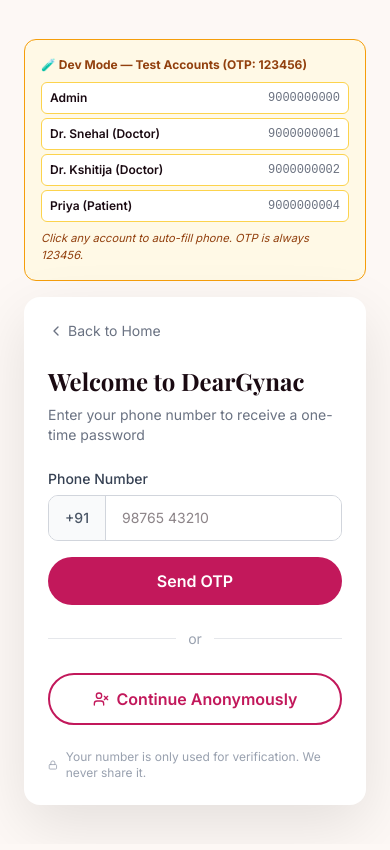
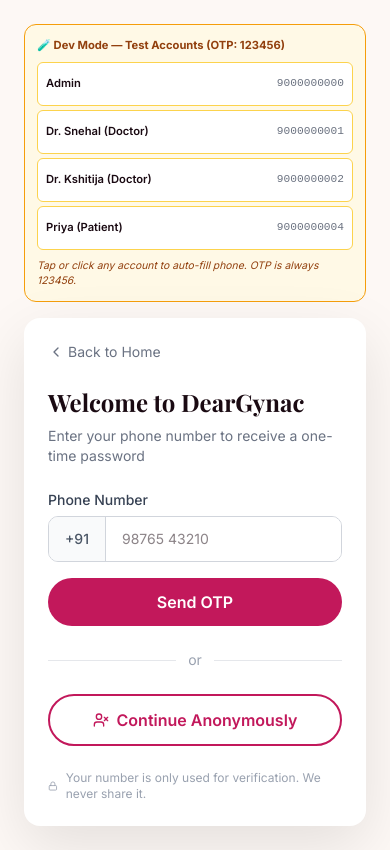
Before and after one commit to Yashvardhandhondge/Deargynac, a Next.js app: page /auth/login in a window 390 px wide. Built offline with nearby package versions, Linux system fonts and the light colour scheme; a web font is replaced by a local one.

Commit message:
Added dev credentials in server

```diff
--- a/app/auth/login/page.tsx
+++ b/app/auth/login/page.tsx
@@ -305,28 +305,30 @@
           padding: "1.5rem",
         }}
       >
-        {/* Dev mode test credentials banner */}
-        {process.env.NODE_ENV === "development" && step === "PHONE_INPUT" && (
+        {/* Test accounts: shown on phone step in all environments (incl. Vercel) for now; remove or gate behind env when going public. */}
+        {step === "PHONE_INPUT" && (
           <div
             style={{
               width: "100%",
               maxWidth: "28rem",
+              boxSizing: "border-box",
               backgroundColor: "#FFF9E6",
               border: "1px solid #F59E0B",
               borderRadius: "0.75rem",
-              padding: "1rem",
+              padding: isMobile ? "0.75rem" : "1rem",
               marginBottom: "1rem",
             }}
           >
             <div
               style={{
-                fontSize: "0.75rem",
+                fontSize: isMobile ? "0.7rem" : "0.75rem",
                 fontWeight: 700,
                 color: "#92400E",
                 marginBottom: "0.5rem",
                 display: "flex",
                 alignItems: "center",
                 gap: "0.5rem",
+                flexWrap: "wrap",
               }}
             >
               🧪 Dev Mode — Test Accounts (OTP: 123456)
@@ -341,19 +343,31 @@
                 <button
                   key={account.phone}
                   type="button"
-                  onClick={() => setValue("phone", account.phone)}
+                  onClick={() =>
+                    setValue("phone", account.phone, {
+                      shouldValidate: true,
+                      shouldDirty: true,
+                      shouldTouch: true,
+                    })
+                  }
                   style={{
                     display: "flex",
                     justifyContent: "space-between",
                     alignItems: "center",
-                    padding: "0.375rem 0.5rem",
+                    flexWrap: "wrap",
+                    gap: "0.25rem",
+                    rowGap: "0.25rem",
+                    padding: "0.5rem 0.5rem",
                     borderRadius: "0.375rem",
                     border: "1px solid #FCD34D",
                     backgroundColor: "white",
                     cursor: "pointer",
-                    fontSize: "0.75rem",
+                    fontSize: isMobile ? "0.7rem" : "0.75rem",
                     color: "#1A0A12",
                     textAlign: "left",
+                    width: "100%",
+                    minHeight: "44px",
+                    WebkitTapHighlightColor: "transparent",
                   }}
                   onMouseEnter={(e) =>
                     (e.currentTarget.style.backgroundColor = "#FFFBEB")
@@ -362,8 +376,16 @@
                     (e.currentTarget.style.backgroundColor = "white")
                   }
                 >
-                  <span style={{ fontWeight: 600 }}>{account.label}</span>
-                  <span style={{ color: "#6B7280", fontFamily: "monospace" }}>
+                  <span style={{ fontWeight: 600, flex: "1 1 auto", minWidth: 0 }}>
+                    {account.label}
+                  </span>
+                  <span
+                    style={{
+                      color: "#6B7280",
+                      fontFamily: "monospace",
+                      flexShrink: 0,
+                    }}
+                  >
                     {account.phone}
                   </span>
                 </button>
@@ -371,13 +393,13 @@
             </div>
             <div
               style={{
-                fontSize: "0.7rem",
+                fontSize: isMobile ? "0.65rem" : "0.7rem",
                 color: "#92400E",
                 marginTop: "0.5rem",
                 fontStyle: "italic",
               }}
             >
-              Click any account to auto-fill phone. OTP is always 123456.
+              Tap or click any account to auto-fill phone. OTP is always 123456.
             </div>
           </div>
         )}
```
